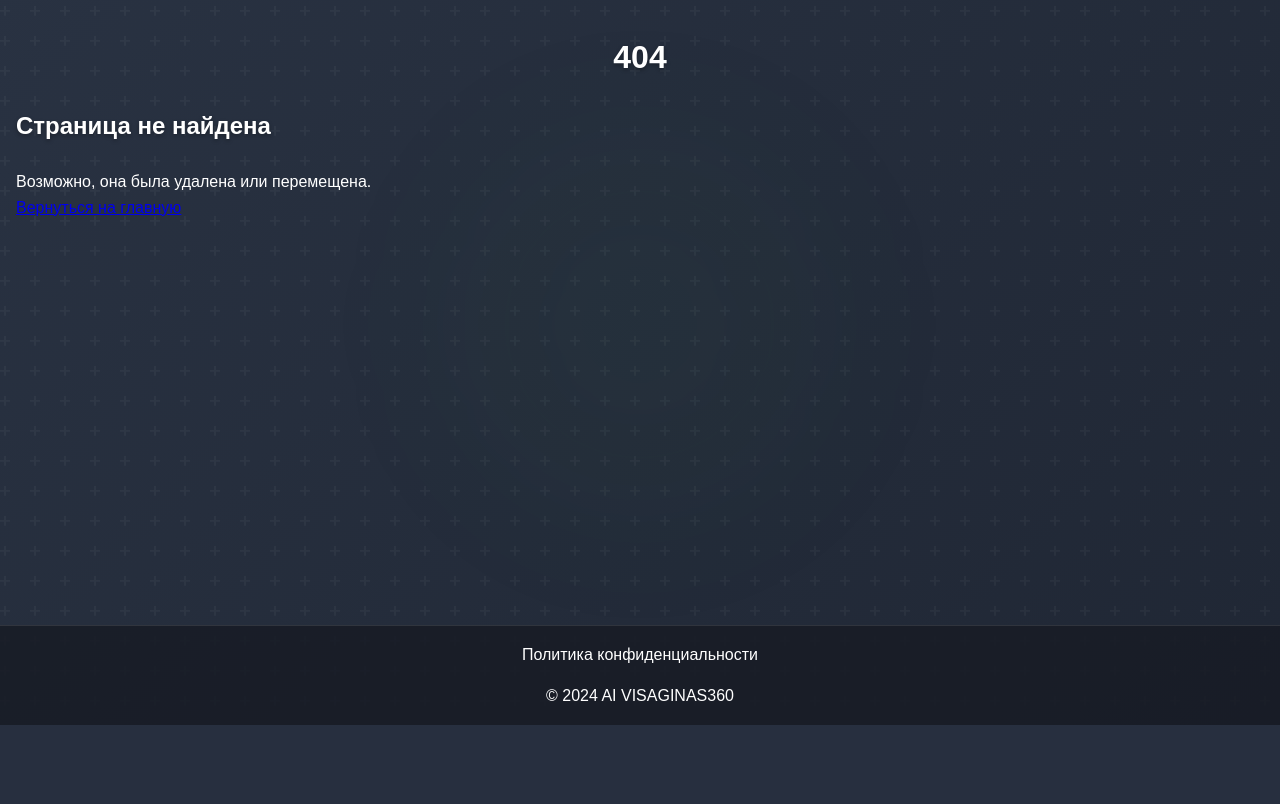
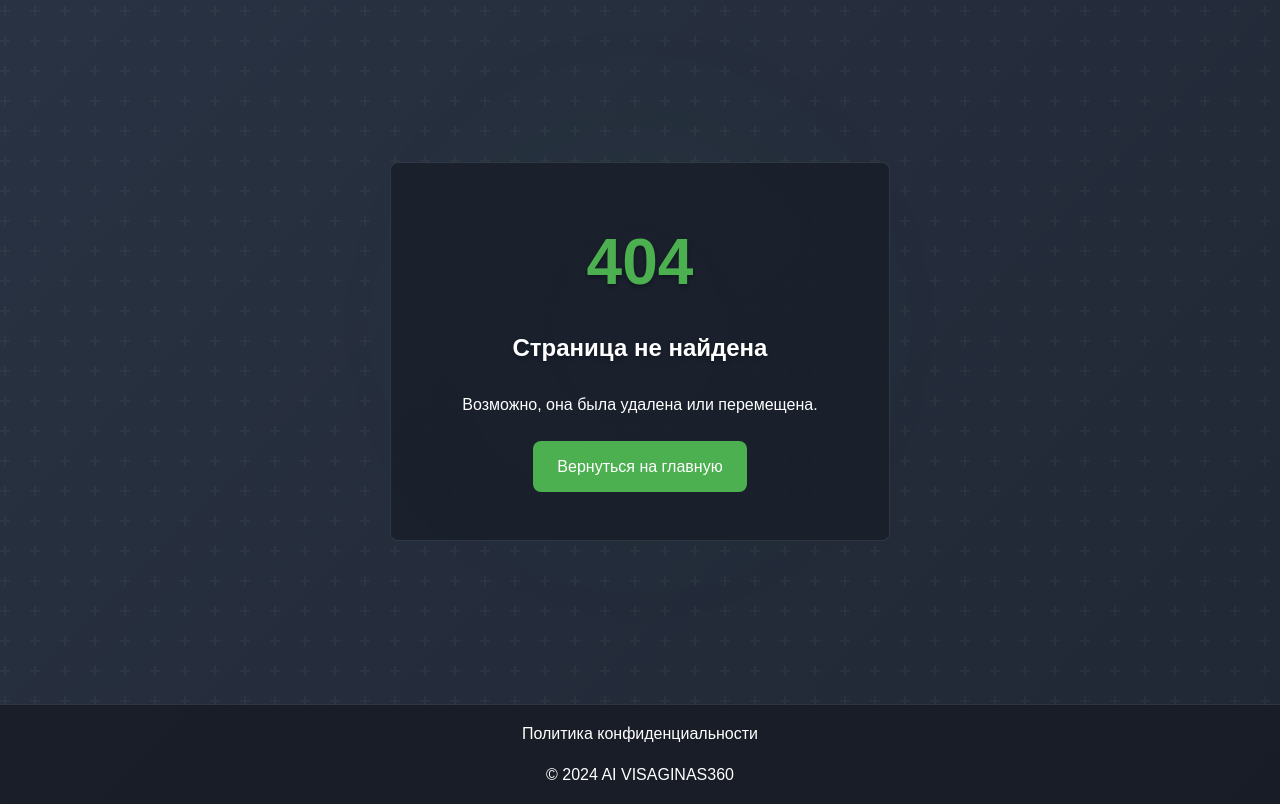
Before and after one commit to tikserziku/Questionnaire, a Flask app: template templates/404.html in a window 1280 px wide. Shown: the part 75-879 px from the top of the page. Before the commit the page ends 800 px from the top, so only its background shows below. Run offline with Flask 2, Linux system fonts and the light colour scheme; the template is opened without the code that fills it, so the values that code supplies are empty; some libraries are stand-ins or nearby versions.

Commit message:
Update styles.css

```diff
--- a/static/styles.css
+++ b/static/styles.css
@@ -778,6 +778,50 @@ footer a:hover {
     box-shadow: 0 4px 12px rgba(76, 175, 80, 0.2);
 }
 
+.error-container {
+    min-height: 80vh;
+    display: flex;
+    align-items: center;
+    justify-content: center;
+    padding: 2rem;
+}
+
+.error-card {
+    background: var(--card-bg);
+    border-radius: var(--border-radius);
+    padding: 3rem;
+    text-align: center;
+    max-width: 500px;
+    width: 100%;
+    border: 1px solid rgba(255, 255, 255, 0.1);
+}
+
+.error-card h1 {
+    font-size: 4rem;
+    color: var(--primary-color);
+    margin-bottom: 1rem;
+}
+
+.error-card h2 {
+    margin-bottom: 1.5rem;
+}
+
+.error-button {
+    display: inline-block;
+    padding: 0.8rem 1.5rem;
+    background: var(--primary-color);
+    color: white;
+    text-decoration: none;
+    border-radius: var(--border-radius);
+    margin-top: 1.5rem;
+    transition: all var(--animation-timing);
+}
+
+.error-button:hover {
+    background: var(--primary-dark);
+    transform: translateY(-2px);
+}
+
 /* Оптимизация для устройств с предпочтением уменьшенного движения */
 @media (prefers-reduced-motion: reduce) {
     *,
```
